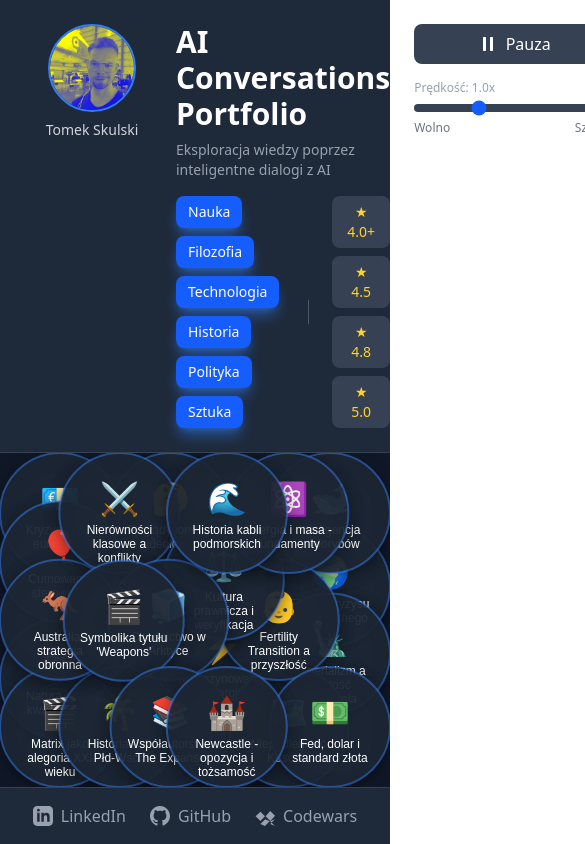
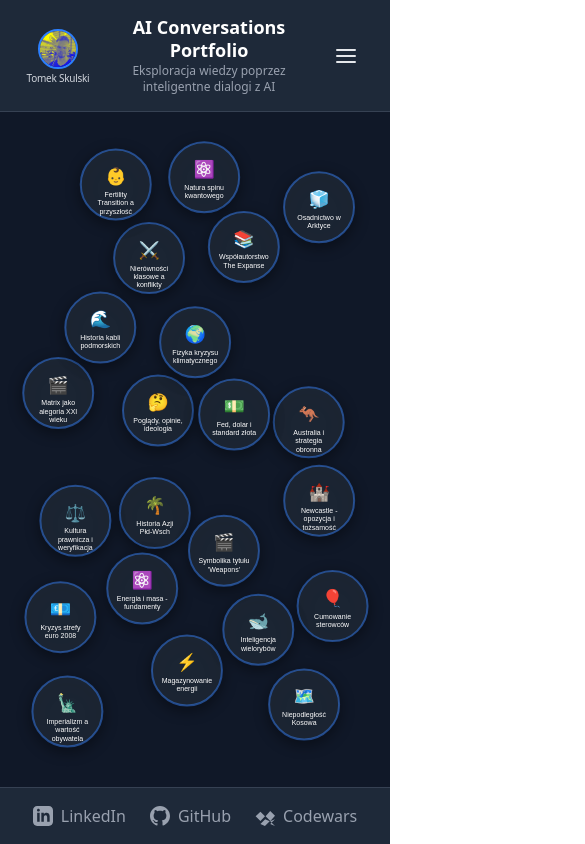
Before and after one commit to Skulak13/ai-prompting-sessions, a React (Vite) app: page / in a window 390 px wide. Shown: the top 844 px of the page, 585 px wide, since content can reach past the window. Built offline with nearby package versions, Linux system fonts and the light colour scheme.

Commit message:
mobile update

```diff
--- a/src/components/ChatCanvas.tsx
+++ b/src/components/ChatCanvas.tsx
@@ -1,4 +1,4 @@
-import { useEffect, useRef } from "react";
+import { useEffect, useRef, useState } from "react";
 import type { Chat } from "../types";
 
 interface Circle {
@@ -30,54 +30,65 @@ export default function ChatCanvas({
   const hoveredCircleRef = useRef<Circle | null>(null);
 
   const BASE_SPEED = 1.25;
-  const RADIUS = 60;
 
-  // --- NOWE STAŁE DLA FIZYKI ---
-  // Odległość, na jaką koła i ściany zaczynają się odpychać
-  // Musi być większa niż RADIUS
+  // Dynamiczny radius w zależności od szerokości ekranu
+  const getRadius = () => {
+    const width = window.innerWidth;
+    if (width >= 1200) return 60; // Desktop
+    if (width >= 768) return 45; // Tablet
+    return 35; // Mobile
+  };
+
+  const [RADIUS, setRADIUS] = useState(getRadius());
+
+  // Stałe fizyki zależne od radiusa
   const REPULSION_DISTANCE = RADIUS * 2.2;
   const WALL_REPULSION_DISTANCE = RADIUS * 1.5;
-
-  // Siła odpychania (dostosuj te wartości eksperymentalnie)
   const CIRCLE_REPULSION_STRENGTH = 0.5;
   const WALL_REPULSION_STRENGTH = 1.0;
+  const DAMPING = 0.97;
 
-  // Tłumienie (damping) - zapobiega "eksplozji" prędkości, stabilizuje system
-  // Wartość bliska 1.0 (np. 0.95 - 0.99)
-  const DAMPING = 0.97;
-  // --- KONIEC NOWYCH STAŁYCH ---
+  // Nasłuchuj zmian rozmiaru okna
+  useEffect(() => {
+    const handleResize = () => {
+      const newRadius = getRadius();
+      if (newRadius !== RADIUS) {
+        setRADIUS(newRadius);
+        // Zresetuj koła z nowym radiusem
+        circlesRef.current = [];
+      }
+    };
 
-  // Bez zmian: Normalizacja prędkości
+    window.addEventListener("resize", handleResize);
+    return () => window.removeEventListener("resize", handleResize);
+  }, [RADIUS]);
+
+  // Normalizacja prędkości
   const normalizeVelocity = (circle: Circle, targetSpeed: number) => {
     const currentSpeed = Math.sqrt(
       circle.vx * circle.vx + circle.vy * circle.vy
     );
-    // Utrzymujemy prędkość bazową, siły zmieniają tylko kierunek
     if (currentSpeed > 0.01) {
       circle.vx = (circle.vx / currentSpeed) * targetSpeed;
       circle.vy = (circle.vy / currentSpeed) * targetSpeed;
     } else if (targetSpeed > 0) {
-      // Jeśli utknie, nadaj losowy kierunek
       const angle = Math.random() * Math.PI * 2;
       circle.vx = Math.cos(angle) * targetSpeed;
       circle.vy = Math.sin(angle) * targetSpeed;
     }
   };
 
-  // Bez zmian: Sprawdzanie kolizji (używane tylko przy inicjalizacji)
+  // Sprawdzanie kolizji przy inicjalizacji
   const checkCircleCollision = (c1: Circle, c2: Circle): boolean => {
     const dx = c2.x - c1.x;
     const dy = c2.y - c1.y;
     const distanceSq = dx * dx + dy * dy;
     const minDistance = c1.radius + c2.radius;
-    // Dajemy mały bufor przy inicjalizacji
     const buffer = 5;
     return distanceSq < (minDistance + buffer) * (minDistance + buffer);
   };
 
-  // USUNIĘTE: resolveCircleCollision - już niepotrzebne
-
-  // Bez zmian: Inicjalizacja koła
+  // Inicjalizacja koła
   const initializeCircle = (
     chat: Chat,
     width: number,
@@ -111,7 +122,7 @@ export default function ChatCanvas({
     return circle;
   };
 
-  // Bez zmian: Rysowanie koła
+  // Rysowanie koła z responsywnym fontem
   const drawCircle = (
     ctx: CanvasRenderingContext2D,
     circle: Circle,
@@ -119,13 +130,11 @@ export default function ChatCanvas({
   ) => {
     const { x, y, radius, chat } = circle;
 
-    // Cień
     ctx.shadowColor = "rgba(0, 0, 0, 0.5)";
     ctx.shadowBlur = 15;
     ctx.shadowOffsetX = 0;
     ctx.shadowOffsetY = 4;
 
-    // Tło
     ctx.fillStyle = isHovered
       ? "rgba(37, 99, 235, 0.3)"
       : "rgba(31, 41, 55, 0.9)";
@@ -133,7 +142,6 @@ export default function ChatCanvas({
     ctx.arc(x, y, radius, 0, Math.PI * 2);
     ctx.fill();
 
-    // Obramowanie
     ctx.strokeStyle = isHovered
       ? "rgba(96, 165, 250, 1)"
       : "rgba(59, 130, 246, 0.5)";
@@ -142,20 +150,23 @@ export default function ChatCanvas({
 
     ctx.shadowColor = "transparent";
 
-    // Emoji
-    ctx.font = "32px Arial";
+    // Responsywny rozmiar emoji
+    const emojiFontSize = Math.floor(radius * 0.5);
+    ctx.font = `${emojiFontSize}px Arial`;
     ctx.textAlign = "center";
     ctx.textBaseline = "middle";
     ctx.fillStyle = "white";
-    ctx.fillText(chat.emoji || "💬", x, y - 12);
+    ctx.fillText(chat.emoji || "💬", x, y - radius * 0.2);
 
-    // Tytuł
-    ctx.font = "12px Arial";
+    // Responsywny rozmiar tytułu
+    const titleFontSize = Math.floor(radius * 0.2);
+    ctx.font = `${titleFontSize}px Arial`;
     ctx.fillStyle = "white";
     const words = chat.title.split(" ");
     let line = "";
-    let lineY = y + 18;
+    let lineY = y + radius * 0.3;
     const maxWidth = radius * 1.6;
+    const lineHeight = titleFontSize * 1.2;
 
     for (let i = 0; i < words.length; i++) {
       const testLine = line + words[i] + " ";
@@ -163,7 +174,7 @@ export default function ChatCanvas({
       if (metrics.width > maxWidth && i > 0) {
         ctx.fillText(line.trim(), x, lineY);
         line = words[i] + " ";
-        lineY += 14;
+        lineY += lineHeight;
       } else {
         line = testLine;
       }
@@ -171,7 +182,7 @@ export default function ChatCanvas({
     ctx.fillText(line.trim(), x, lineY);
   };
 
-  // Bez zmian: Znajdź koło pod kursorem
+  // Znajdź koło pod kursorem
   const getCircleAtPosition = (x: number, y: number): Circle | null => {
     for (let i = circlesRef.current.length - 1; i >= 0; i--) {
       const circle = circlesRef.current[i];
@@ -184,7 +195,7 @@ export default function ChatCanvas({
     return null;
   };
 
-  // Bez zmian: Obsługa kliknięcia i najechania
+  // Obsługa kliknięcia i najechania
   useEffect(() => {
     const canvas = canvasRef.current;
     if (!canvas) return;
@@ -218,7 +229,7 @@ export default function ChatCanvas({
     };
   }, [onChatClick]);
 
-  // Bez zmian: Resize canvas i inicjalizacja
+  // Resize canvas
   useEffect(() => {
     const canvas = canvasRef.current;
     if (!canvas) return;
@@ -240,7 +251,6 @@ export default function ChatCanvas({
         ctx.scale(dpr, dpr);
       }
 
-      // Dostosuj pozycje kół po resize
       circlesRef.current.forEach((c) => {
         c.x = Math.min(Math.max(c.x, RADIUS), rect.width - RADIUS);
         c.y = Math.min(Math.max(c.y, RADIUS), rect.height - RADIUS);
@@ -250,9 +260,9 @@ export default function ChatCanvas({
     resizeCanvas();
     window.addEventListener("resize", resizeCanvas);
     return () => window.removeEventListener("resize", resizeCanvas);
-  }, []);
+  }, [RADIUS]);
 
-  // Bez zmian: Inicjalizacja kół
+  // Inicjalizacja kół
   useEffect(() => {
     const canvas = canvasRef.current;
     if (!canvas) return;
@@ -269,6 +279,7 @@ export default function ChatCanvas({
       const existing = existingMap.get(chat.id);
       if (existing) {
         existing.chat = chat;
+        existing.radius = RADIUS;
         existing.x = Math.min(Math.max(existing.x, RADIUS), width - RADIUS);
         existing.y = Math.min(Math.max(existing.y, RADIUS), height - RADIUS);
         newCircles.push(existing);
@@ -278,9 +289,9 @@ export default function ChatCanvas({
     });
 
     circlesRef.current = newCircles;
-  }, [chats]);
+  }, [chats, RADIUS]);
 
-  // --- ZMODYFIKOWANA: Główna pętla animacji ---
+  // Główna pętla animacji (bez zmian w logice fizyki)
   useEffect(() => {
     const canvas = canvasRef.current;
     if (!canvas) return;
@@ -297,12 +308,9 @@ export default function ChatCanvas({
 
       if (!isPaused && circlesRef.current.length > 0) {
         const circles = circlesRef.current;
-
-        // Mapa do przechowywania sumy sił dla każdego koła
         const forces = new Map<string, { fx: number; fy: number }>();
         circles.forEach((c) => forces.set(c.id, { fx: 0, fy: 0 }));
 
-        // 1. Oblicz siły odpychania między kołami
         for (let i = 0; i < circles.length; i++) {
           const c1 = circles[i];
           for (let j = i + 1; j < circles.length; j++) {
@@ -312,18 +320,15 @@ export default function ChatCanvas({
             const dy = c2.y - c1.y;
             let distance = Math.sqrt(dx * dx + dy * dy);
 
-            if (distance < 0.1) distance = 0.1; // Zapobiegaj dzieleniu przez zero
+            if (distance < 0.1) distance = 0.1;
 
             if (distance < REPULSION_DISTANCE) {
-              // Oblicz siłę odpychania (np. liniowo rosnącą im bliżej)
               const overlap = REPULSION_DISTANCE - distance;
               const forceMagnitude = overlap * CIRCLE_REPULSION_STRENGTH;
 
-              // Rozkład siły na komponenty
               const forceX = (dx / distance) * forceMagnitude;
               const forceY = (dy / distance) * forceMagnitude;
 
-              // Dodaj siły (w przeciwnych kierunkach)
               const f1 = forces.get(c1.id)!;
               f1.fx -= forceX;
               f1.fy -= forceY;
@@ -335,12 +340,10 @@ export default function ChatCanvas({
           }
         }
 
-        // 2. Zastosuj siły, tłumienie i ruch
         circles.forEach((circle) => {
           const force = forces.get(circle.id)!;
           let { fx, fy } = force;
 
-          // 2a. Oblicz siły odpychania od ścian
           if (circle.x < WALL_REPULSION_DISTANCE) {
             const overlap = WALL_REPULSION_DISTANCE - circle.x;
             fx += overlap * WALL_REPULSION_STRENGTH;
@@ -356,23 +359,17 @@ export default function ChatCanvas({
             fy -= overlap * WALL_REPULSION_STRENGTH;
           }
 
-          // 2b. Zastosuj siły jako przyspieszenie
           circle.vx += fx;
           circle.vy += fy;
 
-          // 2c. Zastosuj tłumienie (opór)
           circle.vx *= DAMPING;
           circle.vy *= DAMPING;
 
-          // 2d. Znormalizuj prędkość (siły sterują kierunkiem, nie prędkością)
           normalizeVelocity(circle, BASE_SPEED * speed);
 
-          // 2e. Zastosuj ruch
           circle.x += circle.vx;
           circle.y += circle.vy;
 
-          // 2f. Twarda kolizja ze ścianą (jako zabezpieczenie)
-          // Na wypadek gdyby siła odpychania nie wystarczyła
           if (circle.x - circle.radius < 0) {
             circle.x = circle.radius;
             circle.vx = Math.abs(circle.vx);
@@ -390,7 +387,6 @@ export default function ChatCanvas({
         });
       }
 
-      // 3. Rysuj wszystkie koła (bez zmian)
       circlesRef.current.forEach((circle) => {
         drawCircle(ctx, circle, circle === hoveredCircleRef.current);
       });
@@ -405,7 +401,7 @@ export default function ChatCanvas({
         cancelAnimationFrame(animationRef.current);
       }
     };
-  }, [speed, isPaused]); // Zależności bez zmian
+  }, [speed, isPaused, RADIUS, REPULSION_DISTANCE, WALL_REPULSION_DISTANCE]);
 
   return (
     <div className="flex-1 relative bg-gray-900 overflow-hidden">
--- a/src/components/Header.tsx
+++ b/src/components/Header.tsx
@@ -1,3 +1,4 @@
+import { useState } from "react";
 import type { Category, RatingFilter } from "../types";
 import avatar from "../assets/images/skulfancy.webp";
 
@@ -49,19 +50,18 @@ export default function Header({
   isPaused,
   setIsPaused,
 }: HeaderProps) {
+  const [menuOpen, setMenuOpen] = useState(false);
+
   const toggleCategory = (category: Category) => {
-    // traktujemy jako "wszystkie" zarówno pustą tablicę, jak i pełną tablicę wszystkich kategorii
     const allState =
       activeCategories.length === 0 ||
       activeCategories.length === categories.length;
 
     if (allState) {
-      // pierwsze kliknięcie gdy "wszystko" -> ustaw tylko klikniętą kategorię
       setActiveCategories([category]);
       return;
     }
 
-    // normalny toggle: nie wpływa na pozostałe (dodaj/usuń)
     if (activeCategories.includes(category)) {
       setActiveCategories(activeCategories.filter((c) => c !== category));
     } else {
@@ -77,30 +77,30 @@ export default function Header({
     }
   };
 
-  // Przy pustej tablicy (show all) chcemy, żeby przyciski wyglądały na aktywne — dlatego uwzględniamy empty jako "all active"
-  const isCategoryActive = (category: Category) => {
-    return activeCategories.length === 0 || activeCategories.includes(category);
-  };
+  const isCategoryActive = (category: Category) =>
+    activeCategories.length === 0 || activeCategories.includes(category);
 
-  const isRatingActive = (rating: Exclude<RatingFilter, null>) => {
-    return activeRatings.includes(rating);
-  };
+  const isRatingActive = (rating: Exclude<RatingFilter, null>) =>
+    activeRatings.includes(rating);
 
   return (
-    <header className="bg-gray-800 border-b border-gray-700 px-8 py-6">
-      <div className="flex items-start justify-between gap-6">
-        {/* LEFT: Logo i nazwisko */}
-        <div className="flex flex-col items-center min-w-[120px]">
+    <header className="bg-gray-800 border-b border-gray-700 px-6 py-4 xl:px-8 xl:py-6 relative">
+      {/* ========== XL+ (original layout) ========== */}
+      <div className="hidden xl:flex items-start justify-between gap-6">
+        {/* LEFT: Avatar + name (stacked vertically) */}
+        <div className="flex flex-col items-center justify-start min-w-[120px]">
           <img
             src={avatar}
             alt="Author's photo"
             className="w-22 h-22 mb-2 rounded-full border-2 border-blue-500"
           />
-          <p className="text-gray-300 text-sm font-medium">Tomek Skulski</p>
+          <p className="text-gray-300 text-sm font-medium whitespace-nowrap leading-none">
+            Tomek Skulski
+          </p>
         </div>
 
-        {/* CENTER: Tytuł, podtytuł i filtry */}
-        <div className="flex-1 max-w-4xl">
+        {/* CENTER: Title + Subtitle + Filters */}
+        <div className="flex-1 max-w-4xl text-center">
           <div className="mb-4">
             <h1 className="text-3xl font-bold text-white mb-2">
               AI Conversations Portfolio
@@ -110,8 +110,8 @@ export default function Header({
             </p>
           </div>
 
-          <div className="flex items-center gap-6">
-            <div className="flex flex-wrap gap-2">
+          <div className="flex items-center justify-center gap-6">
+            <div className="flex flex-wrap gap-2 justify-center">
               {categories.map((category) => (
                 <button
                   key={category}
@@ -129,7 +129,7 @@ export default function Header({
 
             <div className="h-6 w-px bg-gray-600"></div>
 
-            <div className="flex flex-wrap gap-2">
+            <div className="flex flex-wrap gap-2 justify-center">
               {ratings.map((rating) => (
                 <button
                   key={rating}
@@ -147,7 +147,7 @@ export default function Header({
           </div>
         </div>
 
-        {/* RIGHT: Kontrolki animacji */}
+        {/* RIGHT: Controls */}
         <div className="flex flex-col gap-4 min-w-[200px]">
           <button
             onClick={() => setIsPaused(!isPaused)}
@@ -198,6 +198,149 @@ export default function Header({
           </div>
         </div>
       </div>
+
+      {/* ========== <XL (mobile/tablet) layout ========== */}
+      <div className="xl:hidden flex items-center justify-between gap-4">
+        {/* LEFT: avatar + name stacked */}
+        <div className="flex flex-col items-center justify-start min-w-[68px]">
+          <img
+            src={avatar}
+            alt="Author"
+            className="w-10 h-10 sm:w-14 sm:h-14 rounded-full border-2 border-blue-500"
+          />
+          <p className="text-gray-300 text-[10px] sm:text-xs font-medium whitespace-nowrap leading-none tracking-tight mt-1">
+            Tomek Skulski
+          </p>
+        </div>
+
+        {/* CENTER: title + subtitle */}
+        <div className="flex-1 text-center px-2">
+          <h1 className="text-lg sm:text-2xl font-bold text-white leading-tight">
+            AI Conversations Portfolio
+          </h1>
+          <p className="text-gray-400 text-xs sm:text-sm mt-0.5">
+            Eksploracja wiedzy poprzez inteligentne dialogi z AI
+          </p>
+        </div>
+
+        {/* RIGHT: hamburger */}
+        <div className="flex items-center">
+          <button
+            onClick={() => setMenuOpen(!menuOpen)}
+            className="p-2 rounded-md hover:bg-gray-700 text-gray-200 transition bg-gray-700/0"
+            aria-label="Menu"
+          >
+            <svg
+              className="w-6 h-6"
+              fill="none"
+              stroke="currentColor"
+              strokeWidth={2}
+              viewBox="0 0 24 24"
+            >
+              {menuOpen ? (
+                <path
+                  strokeLinecap="round"
+                  strokeLinejoin="round"
+                  d="M6 18L18 6M6 6l12 12"
+                />
+              ) : (
+                <path
+                  strokeLinecap="round"
+                  strokeLinejoin="round"
+                  d="M3 6h18M3 12h18M3 18h18"
+                />
+              )}
+            </svg>
+          </button>
+        </div>
+      </div>
+
+      {/* Mobile dropdown menu */}
+      {menuOpen && (
+        <div className="xl:hidden mt-2 w-full bg-gray-800 border-t border-gray-700 px-4 py-4 rounded-b-lg shadow-lg z-50">
+          <div className="flex flex-wrap justify-center gap-2 mb-3">
+            {categories.map((category) => (
+              <button
+                key={category}
+                onClick={() => toggleCategory(category)}
+                className={`px-3 py-1.5 rounded-lg text-sm font-medium transition-all duration-200 ${
+                  isCategoryActive(category)
+                    ? "bg-blue-600 text-white"
+                    : "bg-gray-700 text-gray-300 hover:bg-gray-600"
+                }`}
+              >
+                {categoryLabels[category]}
+              </button>
+            ))}
+          </div>
+
+          <div className="flex flex-wrap justify-center gap-2 mb-4">
+            {ratings.map((rating) => (
+              <button
+                key={rating}
+                onClick={() => toggleRating(rating)}
+                className={`px-3 py-1.5 rounded-lg text-sm font-medium transition-all duration-200 ${
+                  isRatingActive(rating)
+                    ? "bg-amber-600 text-white"
+                    : "bg-gray-700 text-amber-300 hover:bg-gray-600"
+                }`}
+              >
+                {ratingLabels[rating]}
+              </button>
+            ))}
+          </div>
+
+          <div className="flex flex-col items-center gap-3">
+            <button
+              onClick={() => setIsPaused(!isPaused)}
+              className="flex items-center justify-center gap-2 px-4 py-2 bg-gray-700 hover:bg-gray-600 text-white rounded-lg transition-colors w-full max-w-[220px]"
+            >
+              {isPaused ? (
+                <>
+                  <svg
+                    className="w-5 h-5"
+                    fill="currentColor"
+                    viewBox="0 0 20 20"
+                  >
+                    <path d="M6.3 2.841A1.5 1.5 0 004 4.11V15.89a1.5 1.5 0 002.3 1.269l9.344-5.89a1.5 1.5 0 000-2.538L6.3 2.84z" />
+                  </svg>
+                  <span>Wznów</span>
+                </>
+              ) : (
+                <>
+                  <svg
+                    className="w-5 h-5"
+                    fill="currentColor"
+                    viewBox="0 0 20 20"
+                  >
+                    <path d="M5.75 3a.75.75 0 00-.75.75v12.5c0 .414.336.75.75.75h1.5a.75.75 0 00.75-.75V3.75A.75.75 0 007.25 3h-1.5zM12.75 3a.75.75 0 00-.75.75v12.5c0 .414.336.75.75.75h1.5a.75.75 0 00.75-.75V3.75a.75.75 0 00-.75-.75h-1.5z" />
+                  </svg>
+                  <span>Pauza</span>
+                </>
+              )}
+            </button>
+
+            <div className="w-full max-w-[250px]">
+              <label className="text-gray-400 text-xs font-medium">
+                Prędkość: {speed.toFixed(1)}x
+              </label>
+              <input
+                type="range"
+                min="0.1"
+                max="3"
+                step="0.1"
+                value={speed}
+                onChange={(e) => setSpeed(parseFloat(e.target.value))}
+                className="w-full h-2 bg-gray-700 rounded-lg appearance-none cursor-pointer accent-blue-600"
+              />
+              <div className="flex justify-between text-xs text-gray-500">
+                <span>Wolno</span>
+                <span>Szybko</span>
+              </div>
+            </div>
+          </div>
+        </div>
+      )}
     </header>
   );
 }
```
